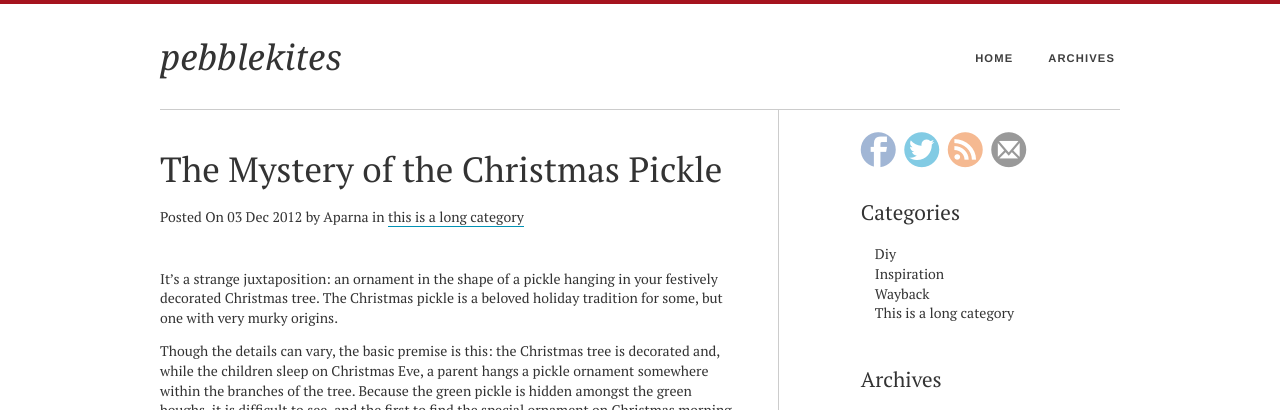
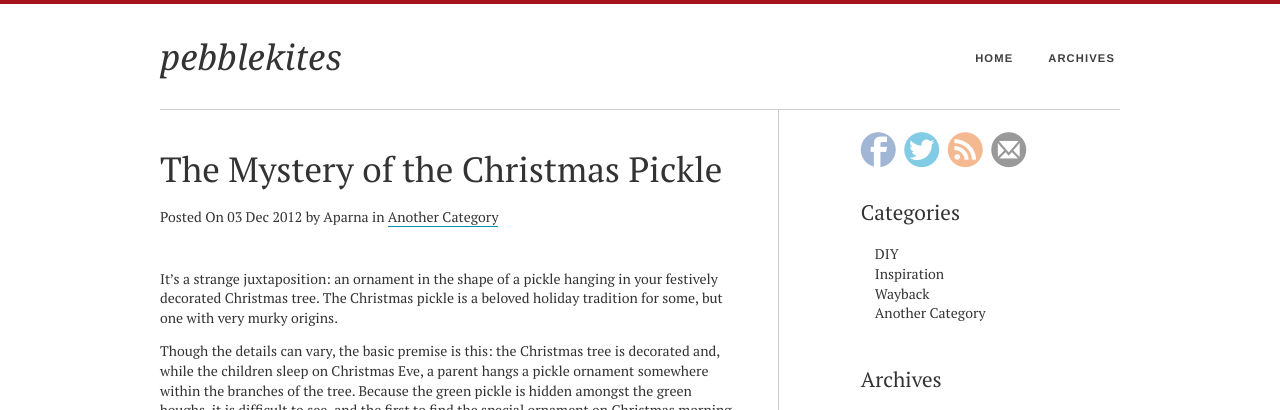
Before and after one commit to pebblekites/pebblekites.github.com, a Jekyll site: the page built from _posts/2012-12-03-mystery-of-the-christmas-pickle.md, in a window 1280 px wide. Shown: the top 410 px of the page. Built offline with Jekyll 4.4.1, drawn with Linux system fonts in a browser that asks for light colours; comment, search, counter and statistics services are not loaded.

Commit message:
removing capitalization of categories
Fixing issue reported by makku!

```diff
--- a/_includes/category_list
+++ b/_includes/category_list
@@ -3,7 +3,7 @@
   <h2>Categories</h2>
   <ul>
     {% for category in site.categories %}
-    <li><a href="/categories.html#{{ category[0] | replace:' ','-'}}">{{ category[0] | capitalize }}</a></li>
+    <li><a href="/categories.html#{{ category[0] | replace:' ','-'}}">{{ category[0] }}</a></li>
     {% endfor %}
   </ul>
 </section>
--- a/_posts/2012-12-03-mystery-of-the-christmas-pickle.md
+++ b/_posts/2012-12-03-mystery-of-the-christmas-pickle.md
@@ -1,7 +1,7 @@
 ---
 layout: post
 title: The Mystery of the Christmas Pickle
-category: this is a long category
+category: Another Category
 summary:  It’s a strange juxtaposition- an ornament in the shape of a pickle hanging in your festively decorated Christmas tree. The Christmas pickle is a beloved holiday tradition for some, but one with very murky origins.
 mainimage: /contents/sofa.jpg
 author: Aparna
--- a/categories.html
+++ b/categories.html
@@ -6,7 +6,7 @@ layout: default
   <h1>Categories</h1>
   {% for category in site.categories %}
     <ul class="arc-per-month-list">
-      <li><h2 id="{{ category[0] |replace:' ','-' }}">{{ category[0] | capitalize }}</h2></li>
+      <li><h2 id="{{ category[0] |replace:' ','-' }}">{{ category[0] }}</h2></li>
       {% for post in category[1] %}
         <li><a href="{{ post.url }}">{{ post.title }}</a></li>
       {% endfor %}
```
